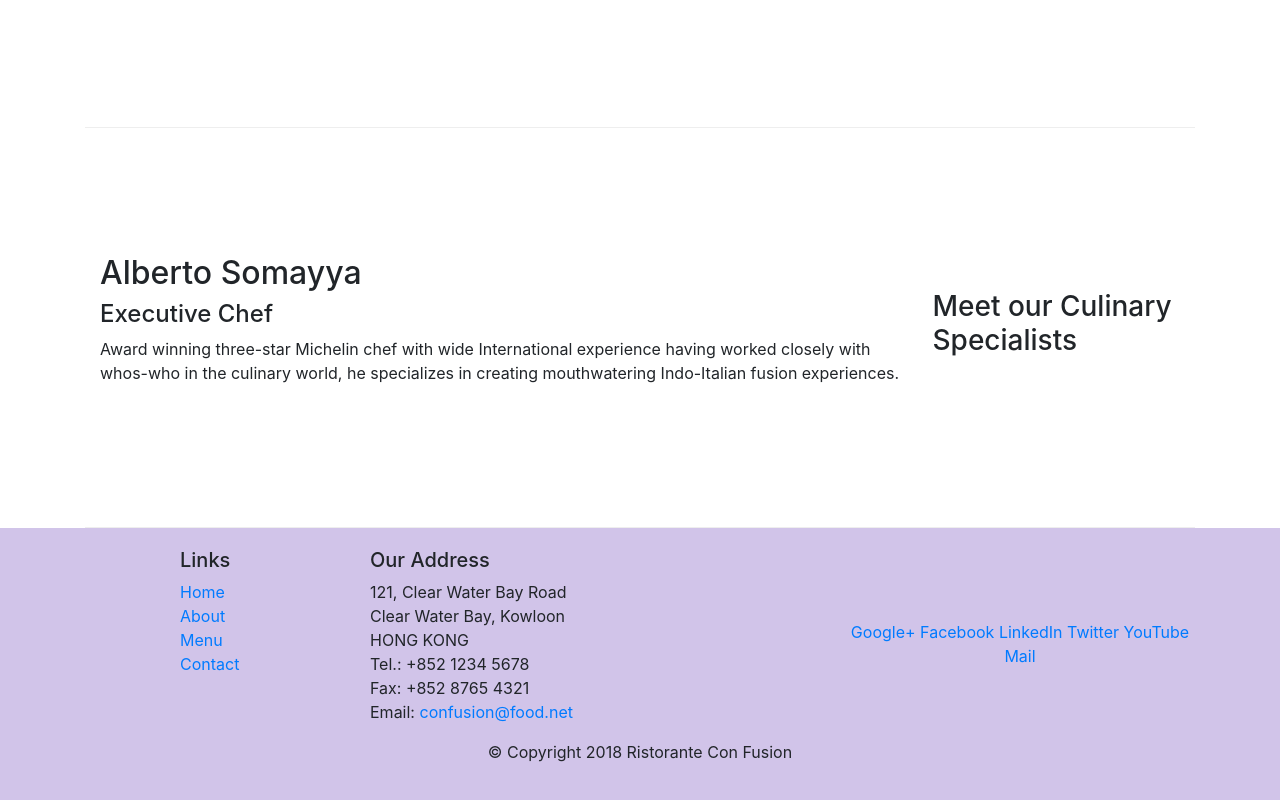
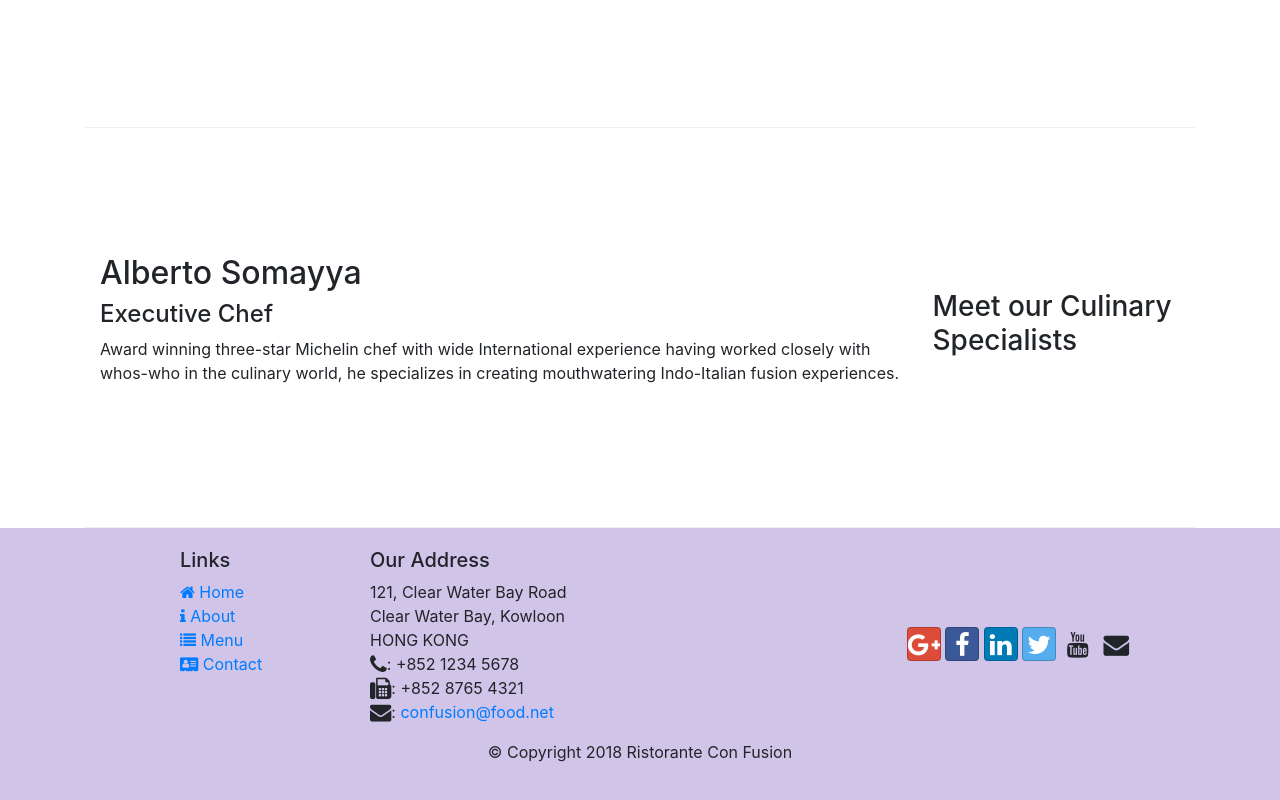
Before and after one commit to adityatomar1803/confusion, a website: page index.html in a window 1280 px wide. Shown: the part 1006-1806 px from the top of the page. Drawn offline with nearby package versions, Linux system fonts and the light colour scheme.

Commit message:
icon fonts

```diff
--- a/index.html
+++ b/index.html
@@ -9,6 +9,8 @@
 
         <!-- Bootstrap CSS -->
         <link rel="stylesheet" href="node_modules/bootstrap/dist/css/bootstrap.min.css">
+        <link rel="stylesheet" href="node_modules/font-awesome/css/font-awesome.min.css">
+        <link rel="stylesheet" href="node_modules/bootstrap-social/bootstrap-social.css">
         <link rel="stylesheet" href="css/style.css">
     <title>Ristorante Con Fusion</title>
 </head>
@@ -26,10 +28,10 @@
             <!-- mr-auto is used to specify right margin meaning the right margin will be as much as possible means the content will be pushed to the left as much as possible-->
             <div class="collapse navbar-collapse" id="nivebar">
                 <ul class="navbar-nav mr-auto">
-                    <li class="nav-item active"><a class="nav-link" href="#">Home</a></li>
-                    <li class="nav-item"><a class="nav-link" href="aboutus.html">About</a></li>
-                    <li class="nav-item"><a class="nav-link" href="#">Menu</a></li>
-                    <li class="nav-item"><a class="nav-link" href="#">Contact</a></li>
+                    <li class="nav-item active"><a class="nav-link" href="#"><span class="fa fa-home fa-lg"></span> Home</a></li>
+                    <li class="nav-item"><a class="nav-link" href="aboutus.html"><span class="fa fa-info fa-lg"></span>  About</a></li>
+                    <li class="nav-item"><a class="nav-link" href="#"><span class="fa fa-list fa-lg"></span> Menu</a></li>
+                    <li class="nav-item"><a class="nav-link" href="#"><span class="fa fa-address-card fa-lg"></span> Contact</a></li>
                 </ul>
             </div>
         </div>
@@ -88,31 +90,31 @@
                 <div class="col-4 col-sm-2 offset-1">
                     <h5>Links</h5>
                     <ul class="list-unstyled">
-                        <li><a href="#">Home</a></li>
-                        <li><a href="aboutus.html">About</a></li>
-                        <li><a href="#">Menu</a></li>
-                        <li><a href="#">Contact</a></li>
+                        <li><a href="#"><span class="fa fa-home "></span> Home</a></li>
+                        <li><a href="aboutus.html"><span class="fa fa-info "></span> About</a></li>
+                        <li><a href="#"><span class="fa fa-list "></span> Menu</a></li>
+                        <li><a href="#"><span class="fa fa-address-card "></span> Contact</a></li>
                     </ul>
                 </div>
                 <div class="col-7 col-sm-5">
                     <h5>Our Address</h5>
                     <address>
-		              121, Clear Water Bay Road<br>
-		              Clear Water Bay, Kowloon<br>
-		              HONG KONG<br>
-		              Tel.: +852 1234 5678<br>
-		              Fax: +852 8765 4321<br>
-		              Email: <a href="mailto:confusion@food.net">confusion@food.net</a>
-		           </address>
+                        121, Clear Water Bay Road<br>
+                        Clear Water Bay, Kowloon<br>
+                        HONG KONG<br>
+                        <i class="fa fa-phone fa-lg fa-lg"></i>: +852 1234 5678<br>
+                        <i class="fa fa-fax fa-lg"></i>: +852 8765 4321<br>
+                        <i class="fa fa-envelope fa-lg"></i>: <a href="mailto:confusion@food.net">confusion@food.net</a>
+                     </address>
                 </div>
                 <div class="col-12 col-sm-4 align-self-center">
                     <div class="text-center">
-                        <a href="http://google.com/+">Google+</a>
-                        <a href="http://www.facebook.com/profile.php?id=">Facebook</a>
-                        <a href="http://www.linkedin.com/in/">LinkedIn</a>
-                        <a href="http://twitter.com/">Twitter</a>
-                        <a href="http://youtube.com/">YouTube</a>
-                        <a href="mailto:">Mail</a>
+                        <a class="btn btn-social-icon btn-google" href="http://google.com/+"><i class="fa fa-google-plus fa-lg"></i></a>
+                        <a class="btn btn-social-icon btn-facebook" href="http://www.facebook.com/profile.php?id="><i class="fa fa-facebook fa-lg"></i></a>
+                        <a class="btn btn-social-icon btn-linkedin" href="http://www.linkedin.com/in/"><i class="fa fa-linkedin fa-lg"></i></a>
+                        <a class="btn btn-social-icon btn-twitter" href="http://twitter.com/"><i class="fa fa-twitter fa-lg"></i></a>
+                        <a class="btn btn-social-icon btn-youtube" href="http://youtube.com/"><i class="fa fa-youtube fa-lg"></i></a>
+                        <a class="btn btn-social-icon " href="mailto:"><i class="fa fa-envelope fa-lg"></i></a>
                     </div>
                 </div>
            </div>
@@ -124,7 +126,7 @@
         </div>
     </footer>
         <!-- jQuery first, then Popper.js, then Bootstrap JS. -->
-        <!-- <script src="node_modules/jquery/dist/jquery.slim.min.js"></script> -->
+        <script src="node_modules/jquery/dist/jquery.slim.min.js"></script>
         <script src="node_modules/popper.js/dist/umd/popper.min.js"></script>
         <script src="node_modules/bootstrap/dist/js/bootstrap.min.js"></script>
 
--- a/package.json
+++ b/package.json
@@ -11,10 +11,12 @@
   "author": "",
   "license": "ISC",
   "devDependencies": {
-    "lite-server": "^2.3.0"
+    "lite-server": "^2.6.1"
   },
   "dependencies": {
-    "bootstrap": "^4.0.0",
+    "bootstrap": "^4.5.3",
+    "bootstrap-social": "^5.1.1",
+    "font-awesome": "^4.7.0",
     "jquery": "^1.9.1",
     "popper.js": "^1.12.9"
   }
```
Also changed, not shown: aboutus.html (+21 -19 lines), 1 other file.
